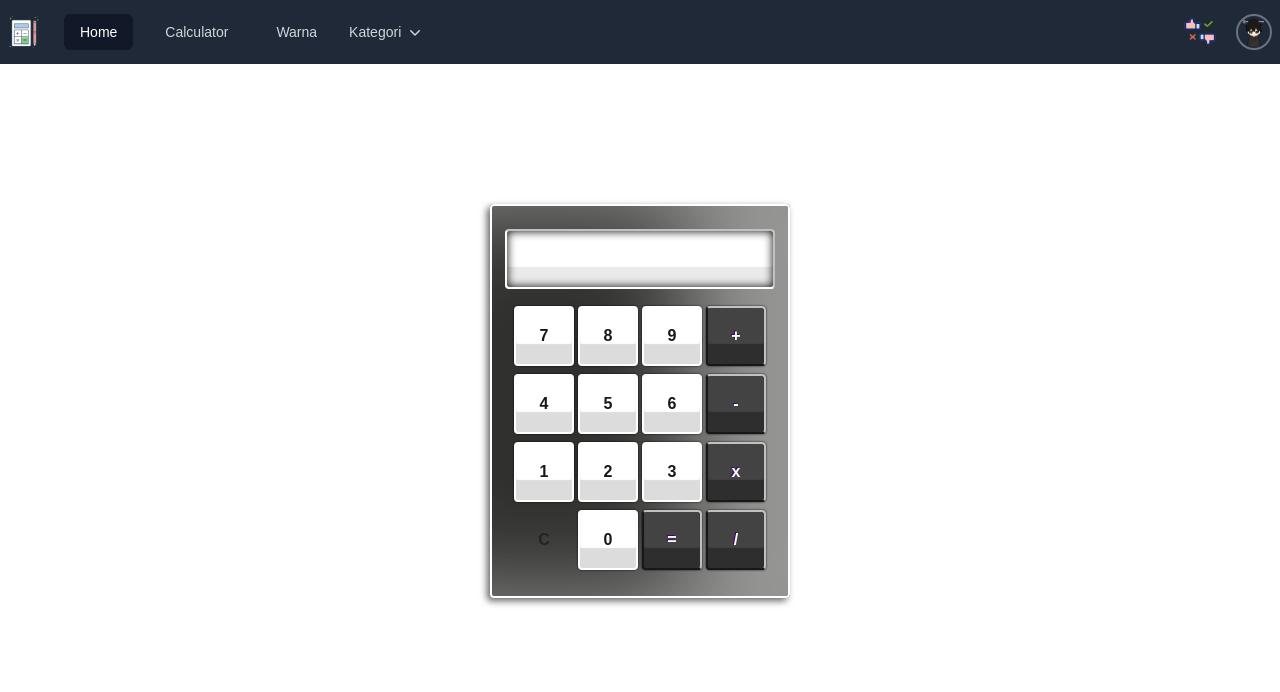
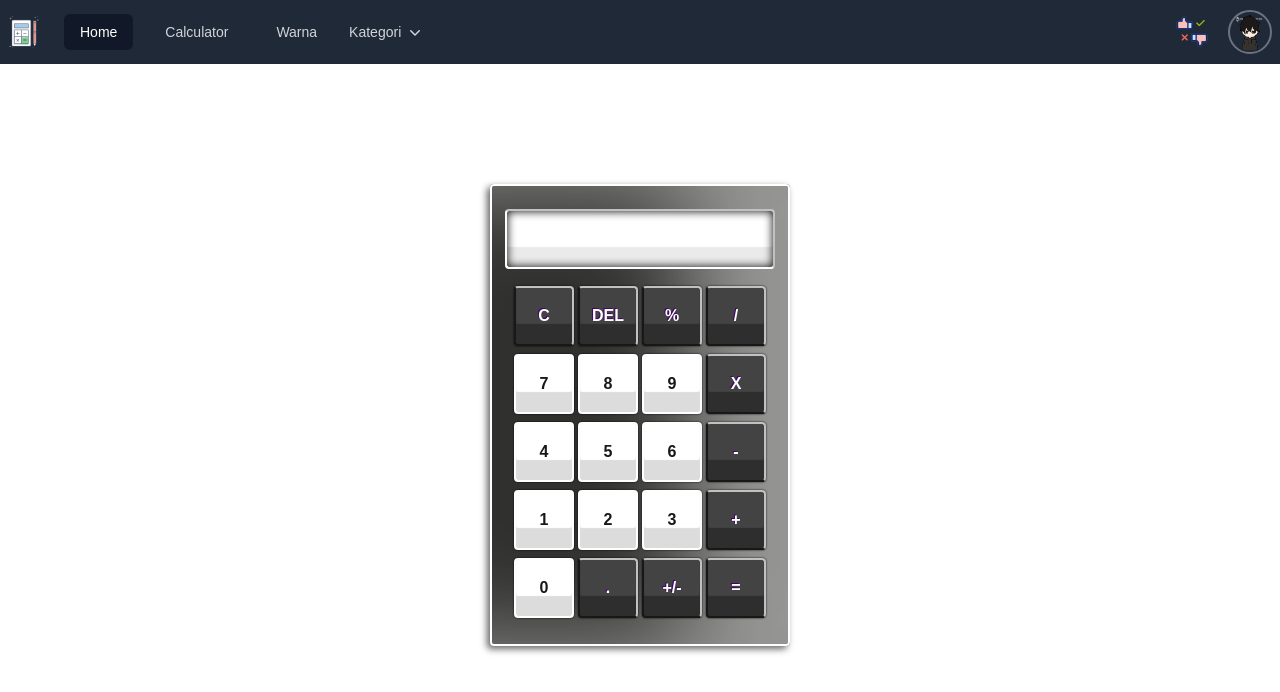
Before and after one commit to Silaenn/calculator, a React (Vite) app in the folder client/: page / in a window 1280 px wide. Shown: the top 692 px of the page. Built offline with nearby package versions, Linux system fonts and the light colour scheme.

Commit message:
lanjut dri rumah

```diff
--- a/client/src/components/NavbarComponent.tsx
+++ b/client/src/components/NavbarComponent.tsx
@@ -1,4 +1,4 @@
-import { Fragment } from "react";
+import { Fragment, useState } from "react";
 import { Disclosure, Menu, Transition } from "@headlessui/react";
 import { Bars3Icon, BellIcon, XMarkIcon } from "@heroicons/react/24/outline";
 import calculator from "../assets/images/calculator.png";
@@ -6,6 +6,8 @@ import feedback from "../assets/images/like.gif";
 // import { Popover, Transition } from "@headlessui/react";
 import Pop from "@/components/PopoverS";
 import profile from "../assets/images/profile.gif";
+// import Optionwarna from "./Optionwarna";
+
 const navigation = [
   { name: "Home", href: "#", current: true },
   { name: "Calculator", href: "#", current: false },
@@ -16,7 +18,22 @@ function classNames(...classes) {
   return classes.filter(Boolean).join(" ");
 }
 
+const Optionwarna = () => {
+  return <div className="bg-black">This is the content for Warna</div>;
+};
+
 const NavbarComponent = () => {
+  const [contentToShow, setContentToShow] = useState(false);
+
+  const handleNavigationClick = (itemName) => {
+    // Handle the click event for the "Warna" item
+    if (itemName === "Warna") {
+      console.log("masuk");
+      setContentToShow(() => <Optionwarna />);
+      console.log("keluar");
+    }
+  };
+
   return (
     <Disclosure as="nav" className="bg-gray-800">
       {({ open }) => (
@@ -56,11 +73,13 @@ const NavbarComponent = () => {
                           "rounded-md px-3 py-2 text-sm font-medium"
                         )}
                         aria-current={item.current ? "page" : undefined}
+                        onClick={() => handleNavigationClick(item.name)}
                       >
                         {item.name}
                       </a>
                     ))}
                     <Pop />
+                    {contentToShow}
                   </div>
                 </div>
               </div>
@@ -74,7 +93,7 @@ const NavbarComponent = () => {
                   {/* <BellIcon className="h-6 w-6" aria-hidden="true" /> */}
                   <img
                     src={feedback}
-                    className="h-9 w-10 bg-transparent"
+                    className="h-10 w-10 bg-transparent feedback"
                     alt=""
                   />
                 </button>
@@ -86,7 +105,7 @@ const NavbarComponent = () => {
                       <span className="absolute -inset-1.5" />
                       <span className="sr-only">Open user menu</span>
                       <img
-                        className="h-8 w-8 rounded-full"
+                        className="h-10 w-10 rounded-full"
                         src={profile}
                         alt=""
                       />
--- /dev/null
+++ b/client/src/components/Optionwarna.tsx
@@ -0,0 +1,11 @@
+import React from "react";
+
+const Optionwarna = () => {
+  return (
+    <div className="w-100 min-vh-100">
+      <div className="text-black">Warna</div>
+    </div>
+  );
+};
+
+export default Optionwarna;
--- a/client/src/pages/HomePage.tsx
+++ b/client/src/pages/HomePage.tsx
@@ -1,121 +1,99 @@
-import React from "react";
+import React, { useState } from "react";
 import arrow from "../assets/images/arrow.gif";
 import { Input } from "@/components/ui/input";
 
+const btnValues = [
+  ["C", "DEL", "%", "/"],
+  [7, 8, 9, "X"],
+  [4, 5, 6, "-"],
+  [1, 2, 3, "+"],
+  [0, ".", "+/-", "="],
+];
+
+const getButtonClassName = (btn) => {
+  // Add conditions based on button values to determine the class name
+  switch (btn) {
+    case "C":
+    case "DEL":
+    case "%":
+    case "/":
+    case "X":
+    case "-":
+    case "+":
+    case ".":
+    case "+/-":
+    case "=":
+      return "button mathButtons";
+    default:
+      return "button digits";
+  }
+};
+
 const HomePage = () => {
+  const [displayValue, setDisplayValue] = useState("");
+
+  const handleButtonClick = (btn) => {
+    // Handle different button clicks here
+    if (btn === "C") {
+      setDisplayValue("");
+    } else if (btn === "DEL") {
+      setDisplayValue(displayValue.slice(0, -1));
+    } else if (btn === "=") {
+      try {
+        setDisplayValue(eval(displayValue).toString());
+      } catch (error) {
+        setDisplayValue("Error");
+      }
+    } else if (btn === "%") {
+      try {
+        setDisplayValue((eval(displayValue) / 100).toString());
+      } catch (error) {
+        setDisplayValue("Error");
+      }
+    } else if (btn === "+/-") {
+      // Toggle antara bilangan positif dan negatif
+      setDisplayValue((prevValue) => {
+        if (prevValue.startsWith("-")) {
+          return prevValue.slice(1); // Hilangkan tanda negatif jika sudah ada
+        } else {
+          return "-" + prevValue; // Tambahkan tanda negatif jika belum ada
+        }
+      });
+    } else {
+      const clickedButton = btn === "X" ? "*" : btn;
+      setDisplayValue((prevValue) => prevValue + clickedButton);
+    }
+  };
+
   return (
     <div className="w-100 min-vh-100">
       <header
         className="inti"
         style={{
-          marginTop: "120px",
+          marginTop: "100px",
         }}
       >
         <div className="containerL">
           <fieldset id="container">
             <form name="calculator">
-              <input id="display" type="text" name="display" readOnly />
+              <input
+                id="display"
+                type="text"
+                name="display"
+                value={displayValue}
+              />
               <div className="justify-center flex flex-wrap">
-                <input
-                  className="button digits"
-                  type="button"
-                  value="7"
-                  onClick="calculator.display.value += '7'"
-                />
-                <input
-                  className="button digits"
-                  type="button"
-                  value="8"
-                  onClick="calculator.display.value += '8'"
-                />
-                <input
-                  className="button digits"
-                  type="button"
-                  value="9"
-                  onClick="calculator.display.value += '9'"
-                />
-                <input
-                  className="button mathButtons"
-                  type="button"
-                  value="+"
-                  onClick="calculator.display.value += ' + '"
-                />
-                <br />
-                <input
-                  className="button digits"
-                  type="button"
-                  value="4"
-                  onClick="calculator.display.value += '4'"
-                />
-                <input
-                  className="button digits"
-                  type="button"
-                  value="5"
-                  onClick="calculator.display.value += '5'"
-                />
-                <input
-                  className="button digits"
-                  type="button"
-                  value="6"
-                  onClick="calculator.display.value += '6'"
-                />
-                <input
-                  className="button mathButtons"
-                  type="button"
-                  value="-"
-                  onClick="calculator.display.value += ' - '"
-                />
-                <br />
-                <input
-                  className="button digits"
-                  type="button"
-                  value="1"
-                  onClick="calculator.display.value += '1'"
-                />
-                <input
-                  className="button digits"
-                  type="button"
-                  value="2"
-                  onClick="calculator.display.value += '2'"
-                />
-                <input
-                  className="button digits"
-                  type="button"
-                  value="3"
-                  onClick="calculator.display.value += '3'"
-                />
-                <input
-                  className="button mathButtons"
-                  type="button"
-                  value="x"
-                  onClick="calculator.display.value += ' * '"
-                />
-                <br />
-                <input
-                  id="clearButton"
-                  className="button"
-                  type="button"
-                  value="C"
-                  onClick="calculator.display.value = ''"
-                />
-                <input
-                  className="button digits"
-                  type="button"
-                  value="0"
-                  onClick="calculator.display.value += '0'"
-                />
-                <input
-                  className="button mathButtons"
-                  type="button"
-                  value="="
-                  onClick="calculator.display.value = eval(calculator.display.value)"
-                />
-                <input
-                  className="button mathButtons"
-                  type="button"
-                  value="/"
-                  onClick="calculator.display.value += ' / '"
-                />
+                {btnValues.flat().map((btn, i) => (
+                  <button
+                    className={getButtonClassName(btn)}
+                    type="button"
+                    onClick={() => handleButtonClick(btn)}
+                    value={btn}
+                    key={i}
+                  >
+                    {btn}
+                  </button>
+                ))}
               </div>
             </form>
           </fieldset>
```
Also changed, not shown: client/src/dist/css/main.css.
